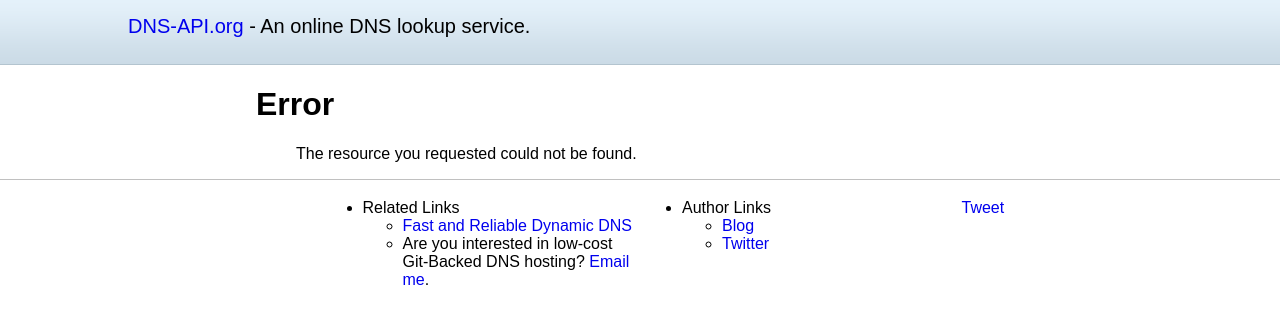
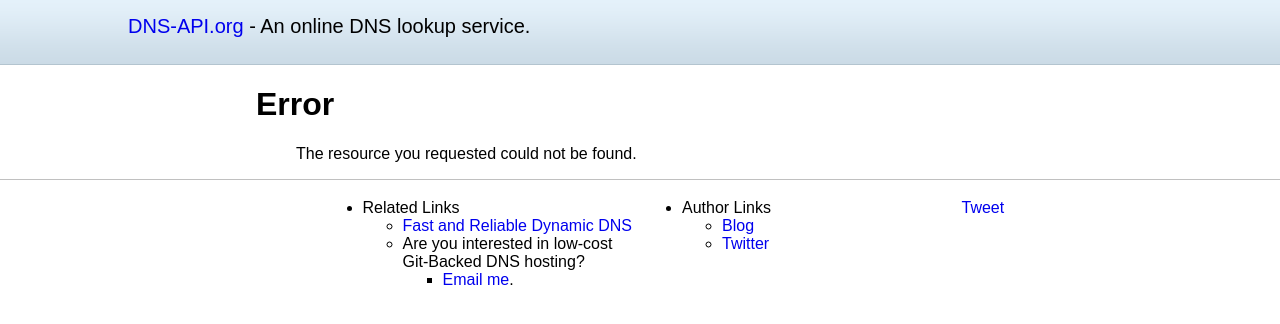
Before and after one commit to skx/dns-api.org, a plain HTML site: page public/404.html in a window 1280 px wide. Drawn offline with Linux system fonts and the light colour scheme.

Commit message:
Updated footer once more.

```diff
--- a/public/404.html
+++ b/public/404.html
@@ -31,7 +31,11 @@
           <li>Related Links
             <ul>
               <li><a href="http://dhcp.io/">Fast and Reliable Dynamic DNS</a></li>
-              <li>Are you interested in low-cost Git-Backed DNS hosting?  <a href="http://steve.org.uk/contact/">Email me</a>.</li>
+              <li>Are you interested in low-cost Git-Backed DNS hosting?
+                <ul>
+                  <li><a href="http://steve.org.uk/contact/">Email me</a>.</li>
+                </ul>
+              </li>
             </ul>
           </li>
         </ul>
```
Also changed, not shown: public/500.html (+5 -1 lines), public/index.html (+5 -1 lines).
